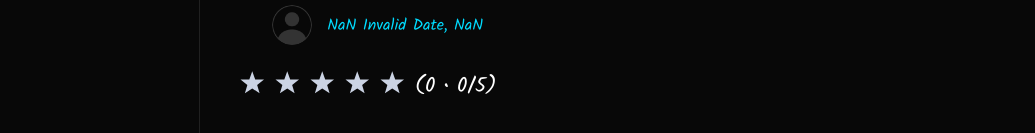
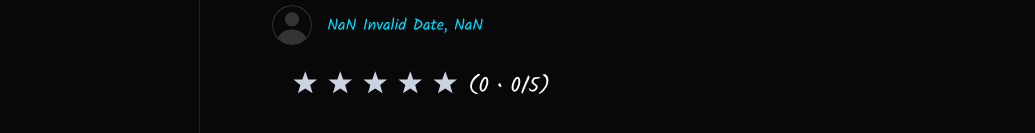
Before and after one commit to abhinav1229/Recipe-Website, a React (Create React App) app in the folder client/: page /aboutrecipe/1 in a window 1280 px wide. Shown: the part 351-484 px from the top of the page, without its empty margins (0-1035 px from the left). Built offline with nearby package versions, Linux system fonts and the light colour scheme; no server answers; sample sign-in values are in the browser's storage.

Commit message:
imporved the z-index of navbar

```diff
--- a/client/src/styles/navbar.css
+++ b/client/src/styles/navbar.css
@@ -6,6 +6,7 @@
   position: fixed;
   border-right: 0.5px solid #80808033;
   background-color: #080808;
+  z-index: 10;
 }
 
 .navbar .navPageRoutes {
--- a/client/src/styles/recipeRating.css
+++ b/client/src/styles/recipeRating.css
@@ -9,7 +9,7 @@
 .RecipeRating {
   display: flex;
   align-items: center;
-  justify-content: left;
+  justify-content: center;
 }
 
 .RecipeRating .ratingCount {
```
